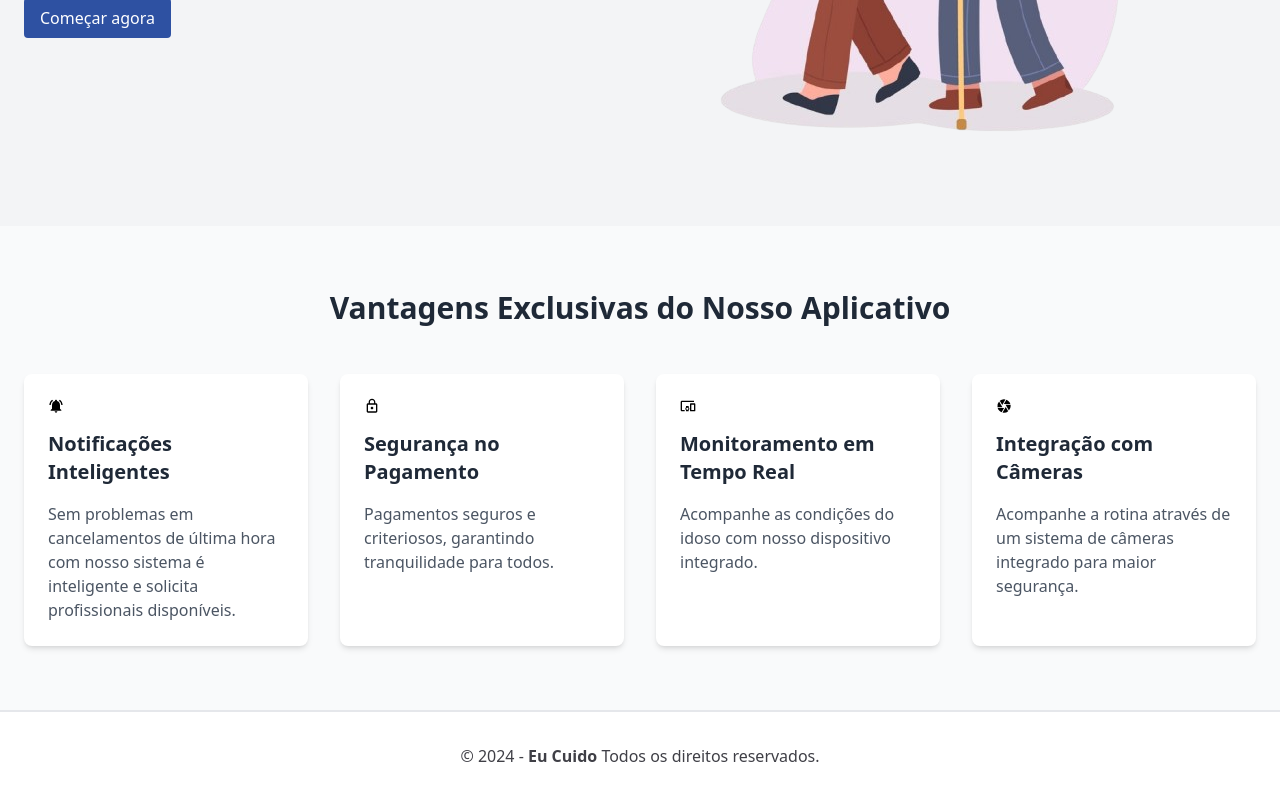
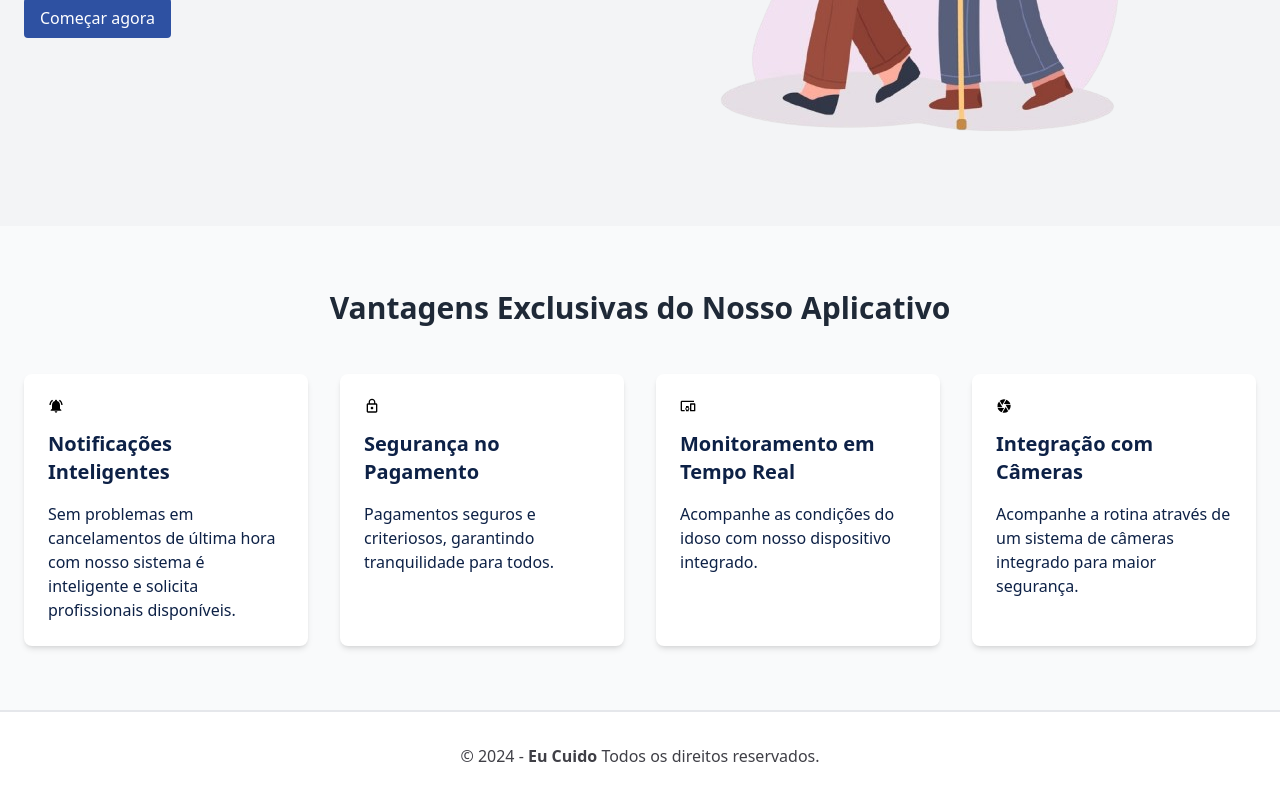
Before and after one commit to OttoHapuc/eu-cuido, a Next.js app: page / in a window 1280 px wide. Shown: the part 475-1275 px from the top of the page. Built offline with nearby package versions, Linux system fonts and the light colour scheme.

Commit message:
refactor: class

```diff
--- a/src/components/molecules/FeatureCard.tsx
+++ b/src/components/molecules/FeatureCard.tsx
@@ -10,9 +10,9 @@ interface FeatureCardProps {
 const FeatureCard: React.FC<FeatureCardProps> = ({ icon, title, description }) => {
   return (
     <div className="bg-white rounded-lg shadow-md p-6 flex flex-col gap-4">
-       <Icon icon={icon} size='text-4xl'/>
-      <h3 className="text-xl font-semibold text-gray-800">{title}</h3>
-      <p className="text-gray-600">{description}</p>
+       <Icon icon={icon}/>
+      <h3 className="text-xl font-semibold text-text-color">{title}</h3>
+      <p className="text-text-color">{description}</p>
     </div>
   );
 };
```
